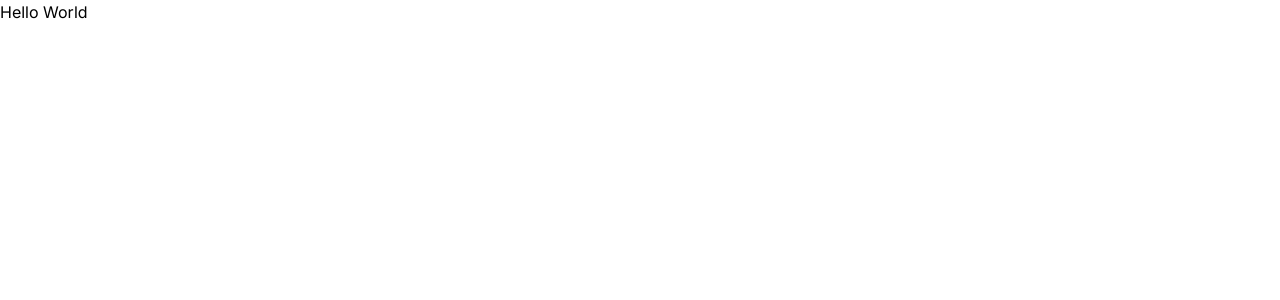
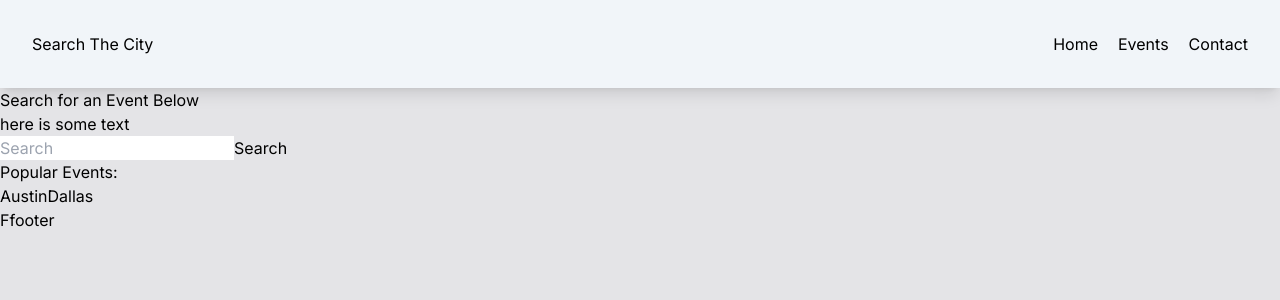
Before and after one commit to aaronaltman/event-to-demo-2, a Next.js app: page / in a window 1280 px wide. Shown: the top 300 px of the page. Built offline with nearby package versions, Linux system fonts and the light colour scheme.

Commit message:
some good header ish

```diff
--- a/src/app/layout.tsx
+++ b/src/app/layout.tsx
@@ -1,22 +1,28 @@
-import type { Metadata } from 'next'
-import { Inter } from 'next/font/google'
-import './globals.css'
+import type { Metadata } from "next";
+import { Inter } from "next/font/google";
+import "./globals.css";
+import Header from "@/components/header";
+import Footer from "@/components/footer";
 
-const inter = Inter({ subsets: ['latin'] })
+const inter = Inter({ subsets: ["latin"] });
 
 export const metadata: Metadata = {
-  title: 'Create Next App',
-  description: 'Generated by create next app',
-}
+  title: "Create Next App",
+  description: "Generated by create next app",
+};
 
 export default function RootLayout({
   children,
 }: {
-  children: React.ReactNode
+  children: React.ReactNode;
 }) {
   return (
     <html lang="en">
-      <body className={inter.className}>{children}</body>
+      <body className={`${inter.className} bg-zinc-200 max-w-[90]`}>
+        <Header />
+        {children}
+        <Footer />
+      </body>
     </html>
-  )
+  );
 }
--- /dev/null
+++ b/src/app/not-found.tsx
@@ -0,0 +1,9 @@
+import React from "react";
+
+export default function NotFound() {
+  return (
+    <div>
+      <h1>Not Found Bro</h1>
+    </div>
+  );
+}
--- a/src/app/page.tsx
+++ b/src/app/page.tsx
@@ -1,9 +1,24 @@
 import Image from "next/image";
+import Link from "next/link";
 
 export default function Home() {
   return (
     <main className="">
-      <h1>Hello World</h1>
+      <section>
+        <h1>Search for an Event Below</h1>
+        <p>here is some text</p>
+        <form>
+          <input type="text" placeholder="Search" />
+          <button type="submit">Search</button>
+        </form>
+      </section>
+      <section>
+        <p>Popular Events:</p>
+        <div>
+          <Link href="/event">Austin</Link>
+          <Link href="/event">Dallas</Link>
+        </div>
+      </section>
     </main>
   );
 }
--- /dev/null
+++ b/src/components/footer.tsx
@@ -0,0 +1,5 @@
+import React from "react";
+
+export default function Footer() {
+  return <div>Ffooter</div>;
+}
--- /dev/null
+++ b/src/components/header.tsx
@@ -0,0 +1,24 @@
+import React from "react";
+
+const navPages = [
+  { title: "Home", path: "/" },
+  { title: "Events", path: "/events/all" },
+  { title: "Contact", path: "/contact" },
+];
+
+export default function Header() {
+  return (
+    <header className="bg-slate-100 p-8 shadow-lg">
+      <nav className="flex flex-row justify-between items-center">
+        <h1>Search The City</h1>
+        <ul className="flex flex-row gap-5">
+          {navPages.map(({ title, path }) => (
+            <li key={path}>
+              <a href={path}>{title}</a>
+            </li>
+          ))}
+        </ul>
+      </nav>
+    </header>
+  );
+}
```
